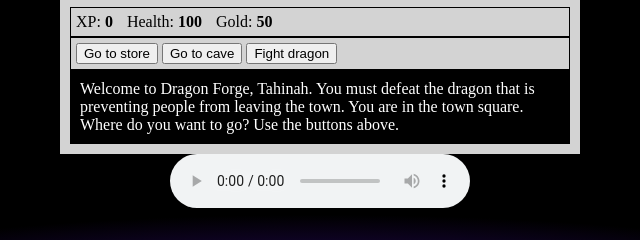
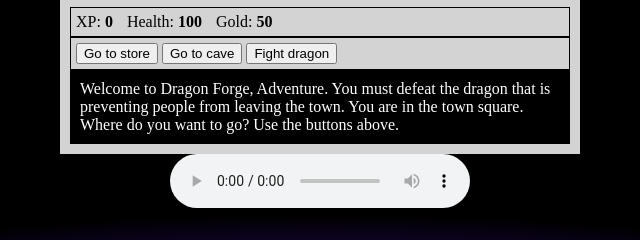
Before and after one commit to edwardspresume/rpg, a plain HTML site: page index.html in a window 1280 px wide. Shown: the part 418-658 px from the top of the page, 320-960 px from the left. Drawn offline with Linux system fonts and the light colour scheme.

Commit message:
added files

```diff
--- a/index.html
+++ b/index.html
@@ -41,10 +41,10 @@
                     ></span>
                 </div>
                 <div id="text">
-                    Welcome to Dragon Forge, Tahinah. You must defeat the dragon
-                    that is preventing people from leaving the town. You are in
-                    the town square. Where do you want to go? Use the buttons
-                    above.
+                    Welcome to Dragon Forge, Adventure. You must defeat the
+                    dragon that is preventing people from leaving the town. You
+                    are in the town square. Where do you want to go? Use the
+                    buttons above.
                 </div>
             </div>
 
```
